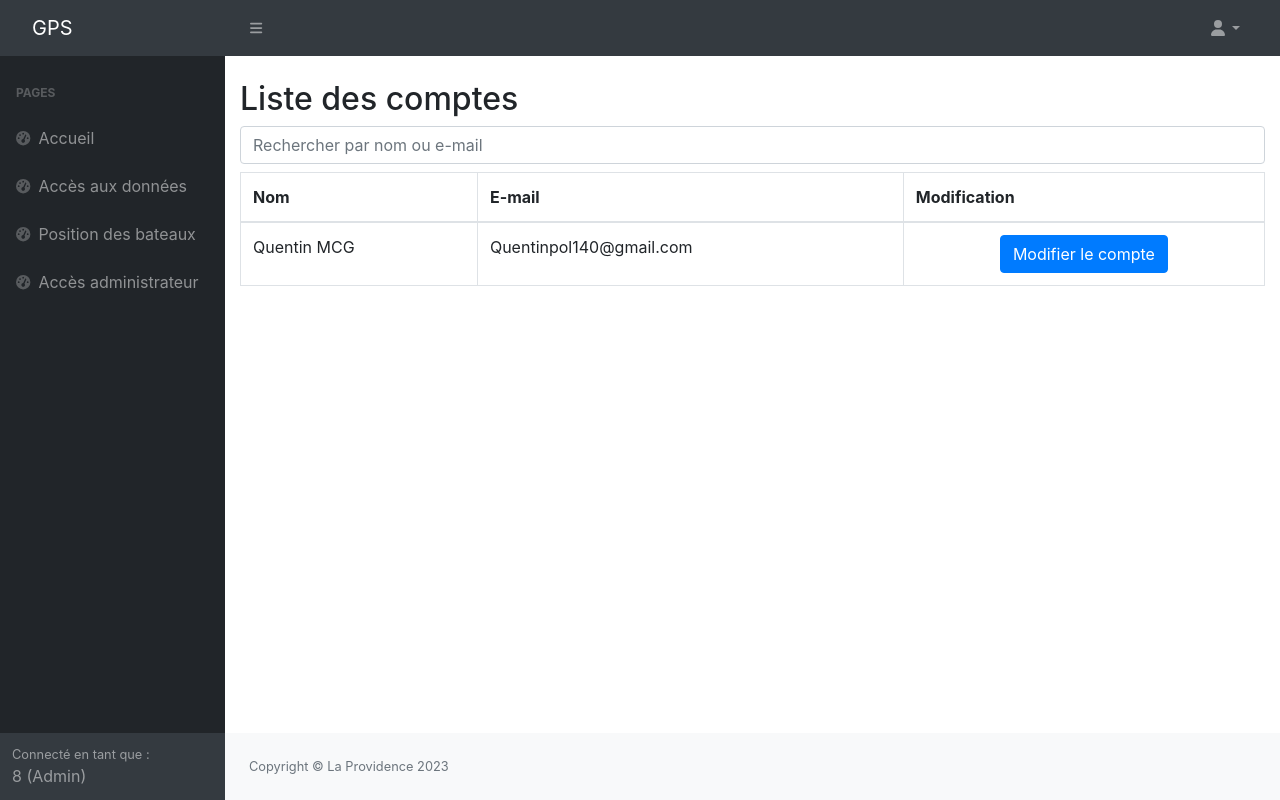
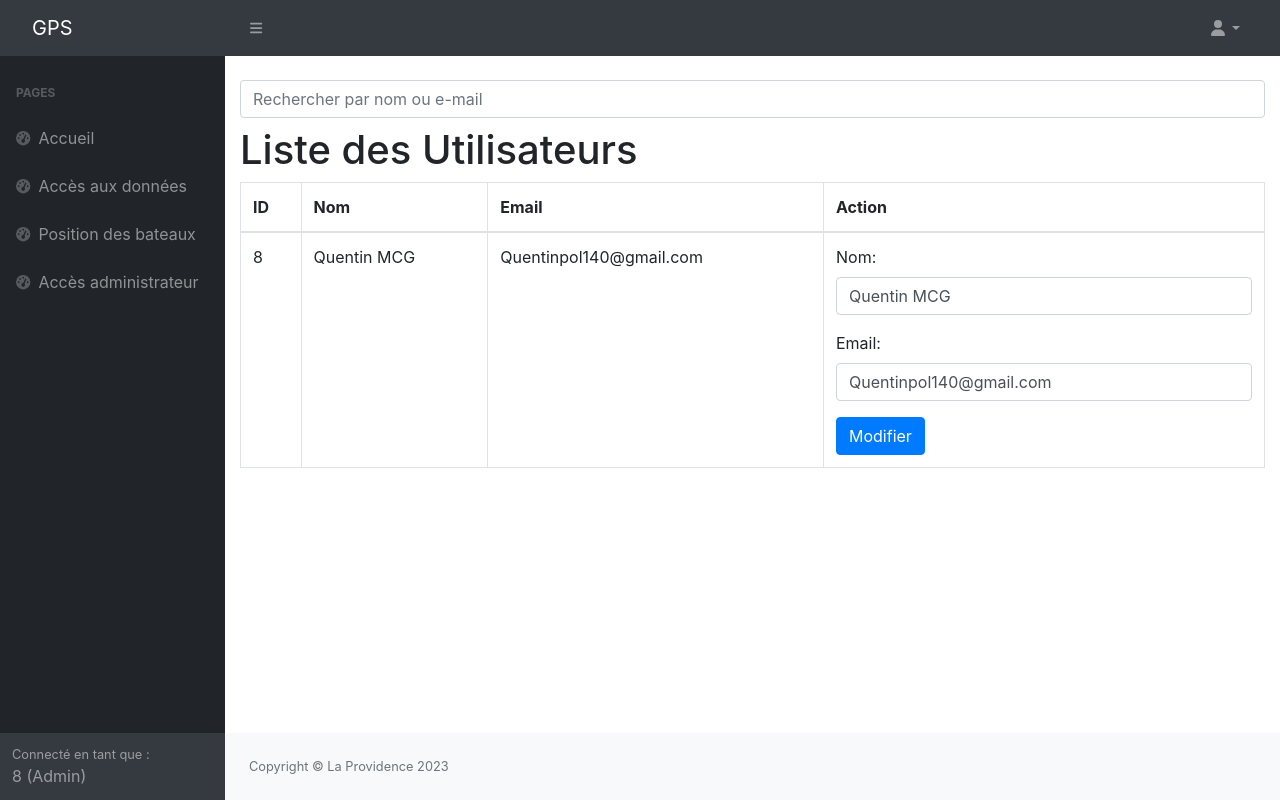
Before and after one commit to HURTELJoris/El-projet-gps, a PHP site: page /admin.php in a window 1280 px wide. Run offline with PHP 8.4, Linux system fonts and the light colour scheme; a user stored in the database is signed in; data comes from the database, SQL or seed files in the repository; some libraries are stand-ins or nearby versions.

Commit message:
end of admin pages and functionalities

```diff
--- a/admin.php
+++ b/admin.php
@@ -112,95 +112,52 @@
 
                     <!-- Modif pour les comptes -->
                     <div class="container mt-4">
-
-                    <h2>Liste des comptes</h2>
                     <input type="text" id="search" class="form-control mb-2" placeholder="Rechercher par nom ou e-mail">
 
+                    <h1>Liste des Utilisateurs</h1>
                     <table class="table table-bordered">
                         <thead>
                             <tr>
+                                <th>ID</th>
                                 <th>Nom</th>
-                                <th>E-mail</th>
-                                <th>Modification</th>
+                                <th>Email</th>
+                                <th>Action</th>
                             </tr>
                         </thead>
                         <tbody>
                             <?php
-                                if ($tabUsers != 0)
+                            if ($tabUsers != 0)  // Si le tableau des utilisateurs et valide
                             {
-                                    foreach($tabUsers as $user) // On va parcourir le tableau d'utilisateur
+                                foreach ($tabUsers as $user)  // On va parcourir chacun d'eux
                                 {
-                                        ?>
-                                            <tr>
-                                                <td><?=$user['nom']?></td>
-                                                <td><?=$user['email']?></td>
-                                                <td style="text-align: center;">
-                                                    <button type="button" class="btn btn-primary edit-btn" data-toggle="modal" data-target="#myModal">Modifier le compte</button>
-                                                </td>
-                                            </tr>
-                                        <?php
+                                    echo "<tr>";
+                                    echo "<td>{$user['idUser']}</td>";
+                                    echo "<td>{$user['nom']}</td>";
+                                    echo "<td>{$user['email']}</td>";
+                                    echo "<td>";
+                                    echo "<form method='post'>";
+                                    echo "<input type='hidden' name='idUser' value='{$user['idUser']}'>";
+                                    echo "<div class='form-group'>";
+                                    echo "<label for='nom'>Nom:</label>";
+                                    echo "<input type='text' class='form-control' name='nom' value='{$user['nom']}'>";
+                                    echo "</div>";
+                                    echo "<div class='form-group'>";
+                                    echo "<label for='email'>Email:</label>";
+                                    echo "<input type='text' class='form-control' name='email' value='{$user['email']}'>";
+                                    echo "</div>";
+                                    echo "<button type='submit' name='modifier' class='btn btn-primary'>Modifier</button>";
+                                    echo "</form>";
+                                    echo "</td>";
+                                    echo "</tr>";
                                 }
                             }
                             else
                             {
-                                    echo  "ERREUR";
+                                echo "ERREUR";
                             }
                             ?>
                         </tbody>
                     </table>
-                </div>
-
-                <!-- Modal pour la modification -->
-                <div class="modal" id="myModal">
-                    <div class="modal-dialog">
-                        <div class="modal-content">
-                            <form id="myForm" action="" method="POST">
-                                <div class="modal-header">
-                                    <h4 class="modal-title">Modification du Compte</h4>
-                                    <button class="close" data-dismiss="modal">&times;</button>
-                                </div>
-
-                                <div class="form-group">
-                                    <label for="newName">Nouveau Nom:</label>
-                                    <input type="text" class="form-control" id="newName" name="newName" placeholder="(Au moins un champ doit être rempli)">
-                                </div>
-
-                                <div class="form-group">
-                                    <label for="newEmail">Nouvelle E-mail:</label>
-                                    <input type="email" class="form-control" id="newEmail" name="newEmail" placeholder="(Au moins un champ doit être rempli)">
-                                </div>
-
-                                <div class="modal-footer">
-                                    <button type="submit" class="btn btn-success" name="changeInformation" id="saveChanges">Enregistrer</button>
-                                    <button class="btn btn-danger" data-dismiss="modal">Annuler</button>
-                                </div>
-                            </form>
-                        </div>
-                    </div>
-                </div>
-
-                    <div class="demo-preview">
-                    <?php
-                        if ($resultForm == 1) // Si un des formulaires est valider
-                        {
-                            ?>
-                                <div class="alert alert-success alert-dismissable">
-                                    <button type="button" class="close-button"><span aria-hidden="true">×</span></button>
-                                    <strong>Changement effectuer avec succés !</strong> (regarder votre pseudo en bas à droite)
-                                </div>
-                            <?php
-                        }
-                        else if ($resultForm == 0)// Sinon message d'erreur
-                        {
-                            ?>
-                                <div class="alert alert-danger alert-dismissable">
-                                    <button type="button" class="close-button"><span aria-hidden="true">×</span></button>
-                                    <strong>ERREUR !</strong> Un problème est servenu lors du changement
-                                </div>
-                            <?php
-                        }
-                    ?>
-                    </div>
                 </main>
 
                 <footer class="py-4 bg-light mt-auto">
--- a/inscription.php
+++ b/inscription.php
@@ -70,7 +70,7 @@
 						<?php
 						    if ($isSignUp == 2)
 							{
-								echo "<p style='color:red; margin-left: 20px;'>Le compte existe déjà !!!</p>"; // On affiche le compte existe déjà
+								echo "<p style='color:red; margin-left: 20px;'>L'adresse mail / nom existe déjà !!!</p>"; // On affiche le compte existe déjà
 							}
 						?>
 						<button type="submit" name="btnSubmit" class="form-control btn btn-primary px-3">S'inscrire</button>
--- a/utils/session.php
+++ b/utils/session.php
@@ -1,5 +1,6 @@
 <?php
   include("user.php");
+  include("pdo.php");
 
   $current_url = $_SERVER['REQUEST_URI']; // Récupérer le nom du fichier
   $theUser = new User(NULL, NULL, NULL); // Définition de l'utilsateur à NULL
@@ -91,11 +92,24 @@
   else if (strpos($current_url, '/admin.php') !== false) // Si page d'accueil
   {
     $resultForm = -1;
-    $tabUsers = $theUser->getAllUser();
+    $tabUsers = $theUser->getAllUser(); // On récupére le tableau des users
 
-    if (isset($_POST["changeInformation"])) // Si il appuis le bouton pour envoyé le formulaire
+    if (isset($_POST['modifier']))  // Si on change les infos pour un user
     {
+      $idUser = $_POST['idUser'];
+      $nouveauNom = $_POST['nom'];
+      $nouvelEmail = $_POST['email'];
 
+      // on utilise PDO pour mettre à jour les données dans la base de données
+      $requete = "UPDATE user SET nom=:nom, email=:email WHERE idUser=:idUser";
+      $stmt = $GLOBALS["pdo"]->prepare($requete);
+      $stmt->bindParam(':nom', $nouveauNom);
+      $stmt->bindParam(':email', $nouvelEmail);
+      $stmt->bindParam(':idUser', $idUser);
+      $stmt->execute();
+
+      // Rafraîchir la page pour afficher les modifications mises à jour
+      header("Location: admin.php");
     }
   }
 ?>
--- a/utils/user.php
+++ b/utils/user.php
@@ -11,15 +11,13 @@
         // Constructeur
         public function __construct($name, $email, $passwd)
         {
-            $insert = null; // Par défaut, il n'y à  pas d'insertion
+            $insert = 0; // Par défaut, il n'y à  pas d'insertion
             $this->creationSucceeded = -1; // par défaut, la création échoue
 
-            if ($email != null) // Si un des champs n'est pas nul
+            if ($name != null && $email != null && $passwd != null) // Si les champs sont  pas nul
             {
                 if ($GLOBALS["pdo"]) // Si la connexion à la bdd est réussi
                 {
-                    $count = 0;
-
                     $account = "SELECT * FROM user";
                     $selectAccount = $GLOBALS["pdo"]->query($account);
 
@@ -31,11 +29,19 @@
                             $tabAccount = $selectAccount->fetchAll();
                             foreach($tabAccount as $accountX) // On va parcourir le tableau d'utilisateur
                             {
-                                if($email != $accountX['email'] && $name != $accountX['nom']) // Si on trouve pas d'utilisateur
+                                if ($name == $accountX['nom'] && $email == $accountX['email']) // Si on trouve déjà un utilisateur avec le même username et email
                                 {
-                                    $count = 1;
+                                    $this->creationSucceeded = 2;
+                                    $insert = 2;
+                                    break;
                                 }
-                                else if ($email == $accountX['email'] || $name == $accountX['nom']) // Si on trouve déjà un utilisateur
+                                else if ($name == $accountX['nom']) // Si on trouve déjà un utilisateur avec le même username
+                                {
+                                    $this->creationSucceeded = 2;
+                                    $insert = 2;
+                                    break;
+                                }
+                                else if ($email == $accountX['email']) // Si on trouve déjà un utilisateur avec le même email
                                 {
                                     $this->creationSucceeded = 2;
                                     $insert = 2;
@@ -43,7 +49,7 @@
                                 }
                             }
 
-                            if ($count == 1) // Si toujours personne n'a était trouver
+                            if ($insert == 0) // Si toujours personne n'a était trouver
                             {
                                 $insert = "INSERT INTO user (nom, email, passwd, isAdmin) VALUES ('$name', '$email', '$passwd', 0);";
                             }
@@ -69,6 +75,10 @@
                             $_SESSION["Login"] = $name; // Tableau de session Login = login de l'utilsateur
                             $_SESSION["EmailUsername"] = $email;
                             $_SESSION["IsConnecting"] = true;
+
+                            // On va mettre si il est admin dans la session
+                            $isAdmin = $this->getIsAdmin($email);
+                            $_SESSION["isAdmin"] = $isAdmin;
                         }
                         else
                         {
@@ -116,6 +126,10 @@
                                 $_SESSION["isAdmin"] = $isAdmin;
 
                                 return 1;
+                            }
+                            else if ($login != $user['email']) // Si l'email est différent
+                            {
+                                return 2;
                             }
                             else if ($password != $user['passwd']) // Si le mot de passe est  différent
                             {
@@ -316,7 +330,7 @@
         {
             if($GLOBALS["pdo"])
             {
-                $selectAllUser = "SELECT nom, email FROM user";
+                $selectAllUser = "SELECT idUser, nom, email FROM user";
                 $selectAllUserResult = $GLOBALS["pdo"]->query($selectAllUser);
 
                 if($selectAllUserResult != false)
```
Lines whose indentation alone changed are shown as unchanged.
